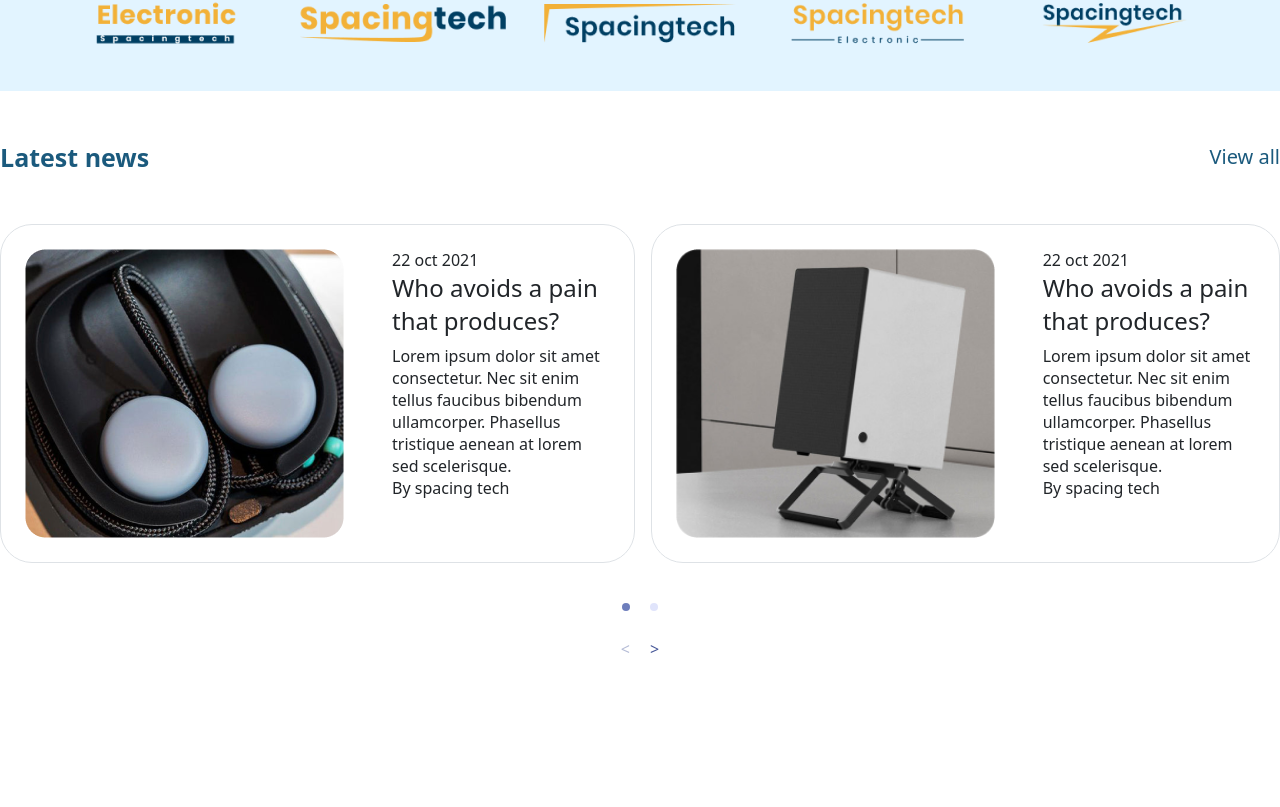
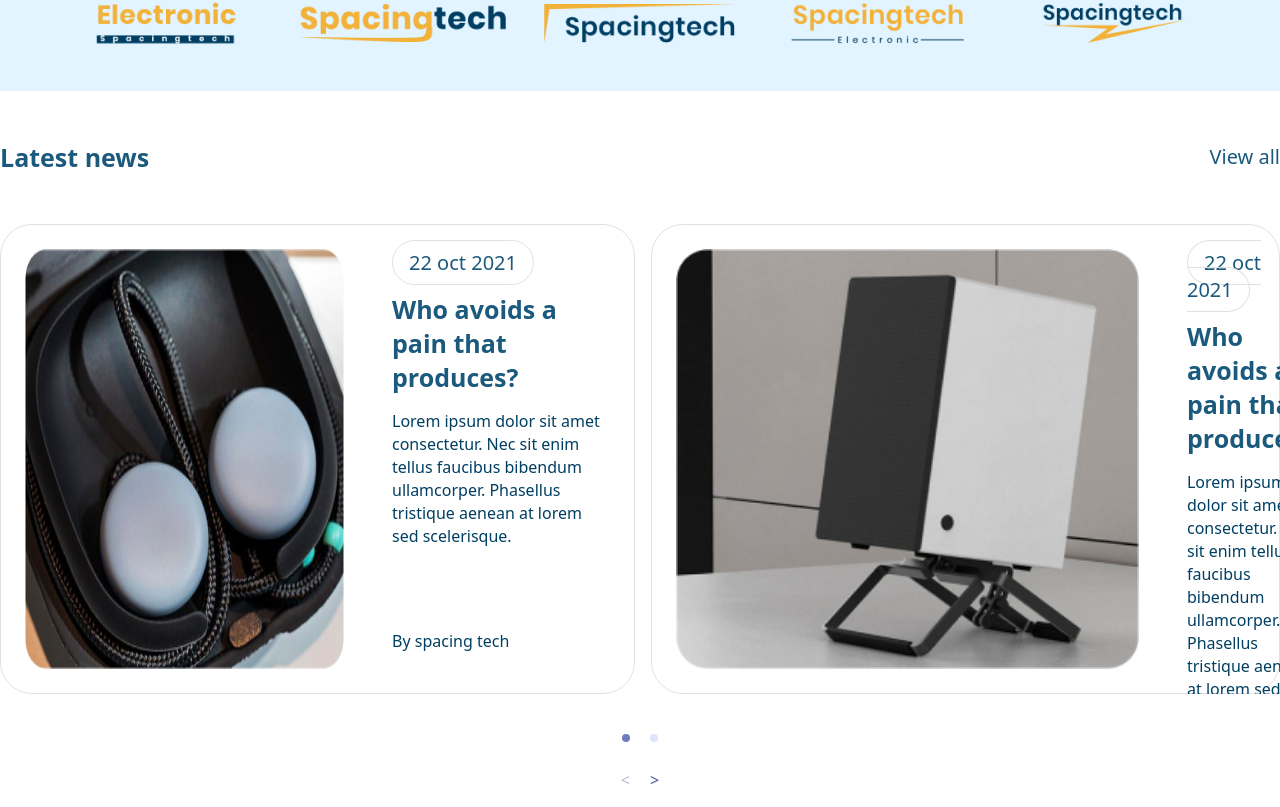
Before and after one commit to Tugsoo19/REACT-Project, a React (Create React App) app in the folder e-commerce/: page / in a window 1280 px wide. Shown: the part 3843-4650 px from the top of the page. Before the commit the page ends 4519 px from the top, so only its background shows below. Built offline with nearby package versions, Linux system fonts and the light colour scheme.

Commit message:
latest update last

```diff
--- a/e-commerce/src/App.css
+++ b/e-commerce/src/App.css
@@ -340,3 +340,10 @@ body {
   color: #1B5A7D;
   text-decoration: none;
 }
+
+.latest-rightside p{
+  font-size: 16px;
+  font-weight: 500;
+  line-height: 23px;
+  color:#003F62
+}
--- a/e-commerce/src/components/LatestProducts.jsx
+++ b/e-commerce/src/components/LatestProducts.jsx
@@ -5,9 +5,12 @@ const LatestProdFunc = latestProdData.map((el) => {
     <div className="d-flex border rounded-5 gap-5 p-4">
       <img src={el.image}></img>
       <div className="latest-rightside">
-        <a>{el.date}</a>
-        <h4>{el.title}</h4>
-        {el.text}
+        <a className="more-link border rounded-5 py-2 px-3">{el.date}</a>
+        <h1 className="section-title my-3 ">{el.title}</h1>
+        <p>{el.text}</p>
+        <br/>
+        <br/>
+        <br/>
         <p>{el.by}</p>
       </div>
     </div>
```
